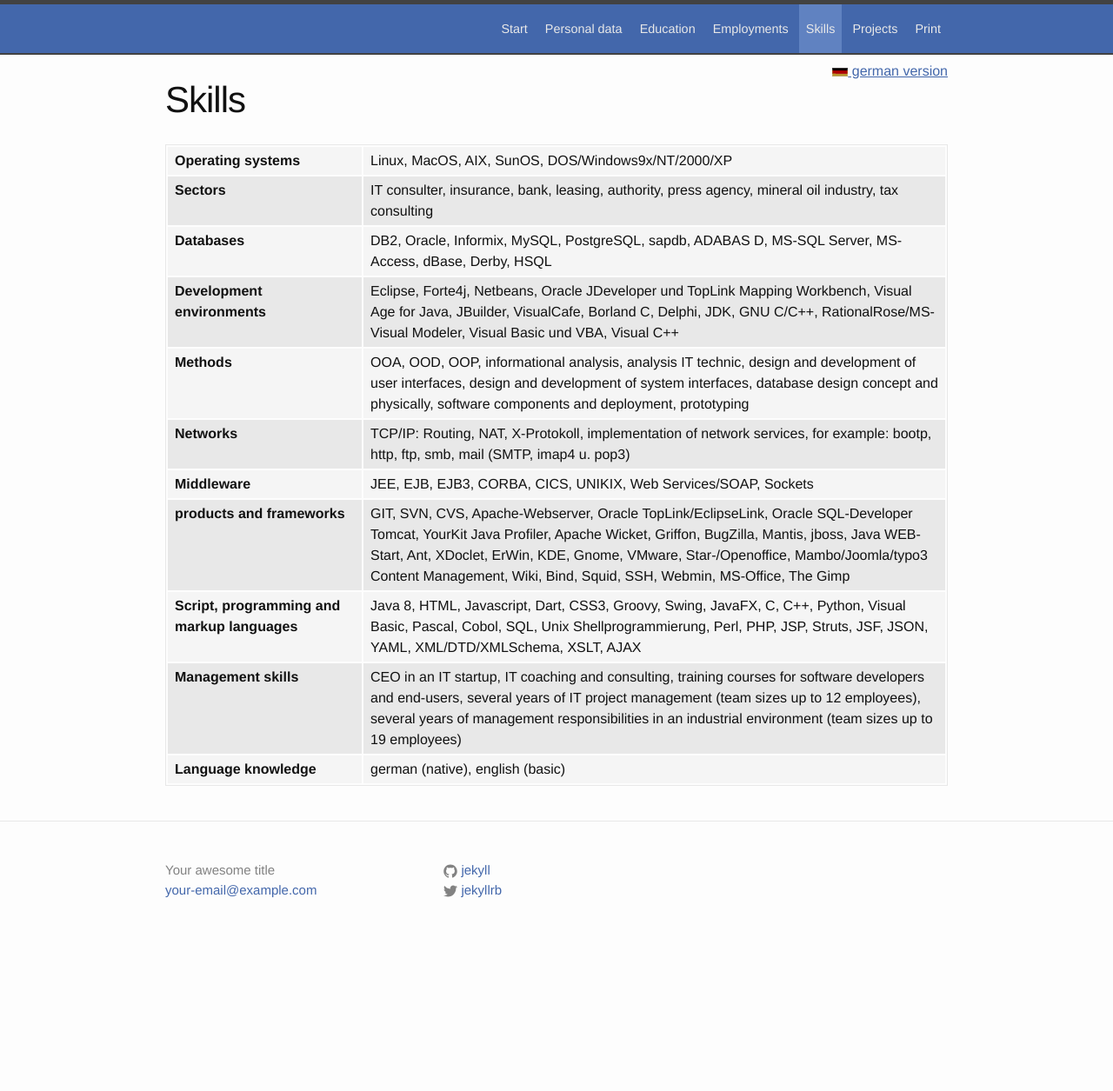
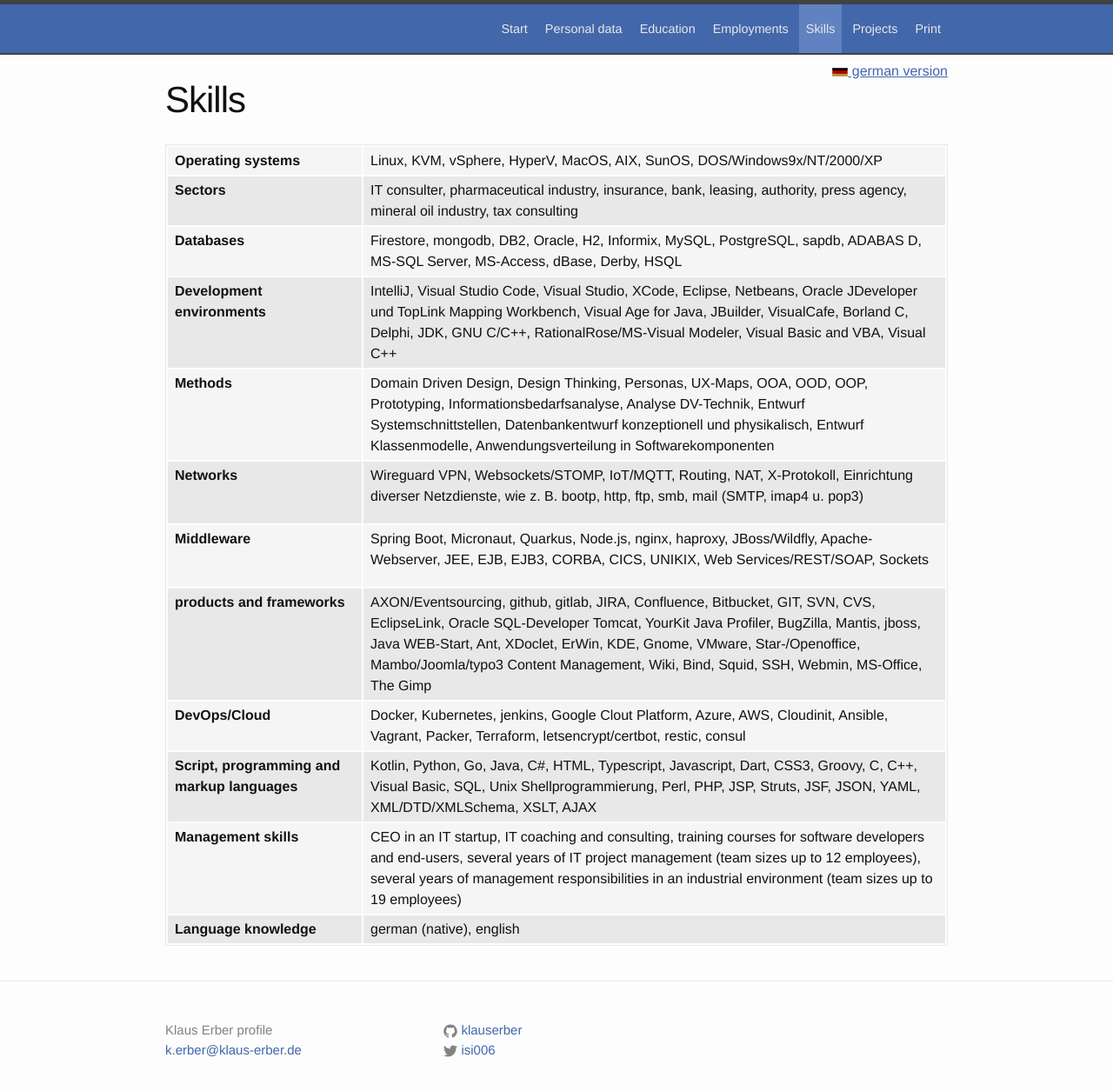
Before and after one commit to klauserber/klauserber.github.io, a Jekyll site: the page built from skills.html, in a window 1280 px wide and 1279 px high. Shown: the top 1255 px of the window at 87% size. Built offline with Jekyll 4.4.1, drawn with Linux system fonts in a browser that asks for light colours.

Commit message:
skills updated

```diff
--- a/_config.yml
+++ b/_config.yml
@@ -18,16 +18,14 @@
 # You can create any custom variable you would like, and they will be accessible
 # in the templates via {{ site.myvariable }}.
 
-title: Your awesome title
-email: your-email@example.com
+title: Klaus Erber profile
+email: k.erber@klaus-erber.de
 description: >- # this means to ignore newlines until "baseurl:"
-  Write an awesome description for your new site here. You can edit this
-  line in _config.yml. It will appear in your document head meta (for
-  Google search results) and in your feed.xml site description.
+  Klaus Erber profile site. You can find here a lot of job related and personal informations about me.
 baseurl: "" # the subpath of your site, e.g. /blog
 url: "" # the base hostname & protocol for your site, e.g. http://example.com
-twitter_username: jekyllrb
-github_username:  jekyll
+twitter_username: isi006
+github_username:  klauserber
 
 # Build settings
 theme: minima
--- a/skills.html
+++ b/skills.html
@@ -8,61 +8,68 @@ pos: 4
   <tbody>
     <tr>
       <td>Operating systems</td>
-      <td>Linux, MacOS, AIX, SunOS, DOS/Windows9x/NT/2000/XP</td>
+      <td>Linux, KVM, vSphere, HyperV, MacOS, AIX, SunOS, DOS/Windows9x/NT/2000/XP</td>
     </tr>
     <tr>
       <td>Sectors</td>
-      <td>IT consulter, insurance, bank, leasing, authority, press agency,
+      <td>IT consulter, pharmaceutical industry, insurance, bank, leasing, authority, press agency,
         mineral oil industry, tax consulting
       </td>
     </tr>
     <tr>
       <td>Databases</td>
-      <td>DB2, Oracle, Informix, MySQL, PostgreSQL, sapdb, ADABAS D,
+      <td>Firestore, mongodb, DB2, Oracle, H2, Informix, MySQL, PostgreSQL, sapdb, ADABAS D,
         MS-SQL Server, MS-Access, dBase, Derby, HSQL
       </td>
     </tr>
     <tr>
       <td>Development environments</td>
-      <td>Eclipse, Forte4j, Netbeans, Oracle JDeveloper und
+      <td>IntelliJ, Visual Studio Code, Visual Studio, XCode, Eclipse, Netbeans, Oracle JDeveloper und
         TopLink Mapping Workbench, Visual Age for Java,
         JBuilder, VisualCafe, Borland C, Delphi, JDK, GNU C/C++,
         RationalRose/MS-Visual Modeler,
-        Visual Basic und VBA, Visual C++
+        Visual Basic and VBA, Visual C++ </td>
       </td>
     </tr>
     <tr>
       <td>Methods</td>
-      <td>OOA, OOD, OOP, informational analysis, analysis IT technic,
-        design and development of user interfaces, design and development of
-        system interfaces, database design concept and physically,
-        software components and deployment, prototyping</td>
+      <td>Domain Driven Design, Design Thinking, Personas, UX-Maps, OOA, OOD, OOP, Prototyping, Informationsbedarfsanalyse, Analyse DV-Technik,
+        Entwurf Systemschnittstellen, Datenbankentwurf konzeptionell
+        und physikalisch, Entwurf Klassenmodelle, Anwendungsverteilung
+        in Softwarekomponenten</td>
     </tr>
     <tr>
       <td>Networks</td>
-      <td>TCP/IP: Routing, NAT, X-Protokoll, implementation of network services,
-        for example: bootp, http, ftp, smb, mail (SMTP, imap4 u. pop3)
+      <td>
+        <p>Wireguard VPN, Websockets/STOMP, IoT/MQTT, Routing, NAT, X-Protokoll, Einrichtung diverser Netzdienste,
+          wie z. B. bootp, http, ftp, smb, mail (SMTP, imap4 u. pop3)</p>
+      </td>
+    </td>
+    </tr>
+    <tr>
+      <td>Middleware</td>
+      <td>
+        <p>Spring Boot, Micronaut, Quarkus, Node.js, nginx, haproxy, JBoss/Wildfly, Apache-Webserver, JEE, EJB, EJB3, CORBA, CICS, UNIKIX, Web Services/REST/SOAP, Sockets</p>
       </td>
     </tr>
     <tr>
-      <td>Middleware</td>
-      <td>JEE, EJB, EJB3, CORBA, CICS, UNIKIX, Web Services/SOAP, Sockets</td>
-    </tr>
-    <tr>
       <td>products and frameworks</td>
-      <td>GIT, SVN, CVS, Apache-Webserver, Oracle TopLink/EclipseLink, Oracle SQL-Developer
-        Tomcat, YourKit Java Profiler, Apache Wicket, Griffon, BugZilla, Mantis,
+      <td>AXON/Eventsourcing, github, gitlab, JIRA, Confluence, Bitbucket, GIT, SVN, CVS, EclipseLink, Oracle SQL-Developer
+        Tomcat, YourKit Java Profiler, BugZilla, Mantis,
         jboss, Java WEB-Start, Ant, XDoclet, ErWin, KDE, Gnome, VMware,
         Star-/Openoffice, Mambo/Joomla/typo3 Content Management, Wiki, Bind,
         Squid, SSH, Webmin, MS-Office,
         The Gimp</td>
-      </tr>
+    </tr>
+    <tr>
+      <td>DevOps/Cloud</td>
+      <td>Docker, Kubernetes, jenkins, Google Clout Platform, Azure, AWS, Cloudinit, Ansible, Vagrant, Packer, Terraform, letsencrypt/certbot, restic, consul</td>
+    </tr>
     <tr>
       <td>Script, programming and markup languages</td>
-      <td>Java 8, HTML, Javascript, Dart, CSS3, Groovy, Swing, JavaFX, C, C++, Python,
-        Visual Basic, Pascal, Cobol, SQL,
-        Unix Shellprogrammierung, Perl, PHP, JSP, Struts, JSF, JSON, YAML,
-        XML/DTD/XMLSchema, XSLT, AJAX
+      <td>Kotlin, Python, Go, Java, C#, HTML, Typescript, Javascript, Dart, CSS3, Groovy, C, C++,
+        Visual Basic, SQL, Unix Shellprogrammierung, Perl, PHP, JSP, Struts, JSF, JSON, YAML,
+        XML/DTD/XMLSchema, XSLT, AJAX</td>
       </td>
     </tr>
     <tr>
@@ -76,7 +83,7 @@ pos: 4
     </tr>
     <tr>
       <td>Language knowledge</td>
-      <td>german (native), english (basic)</td>
+      <td>german (native), english</td>
     </tr>
   </tbody>
 </table>
```
Also changed, not shown: erfahrung.html (+23 -17 lines).
